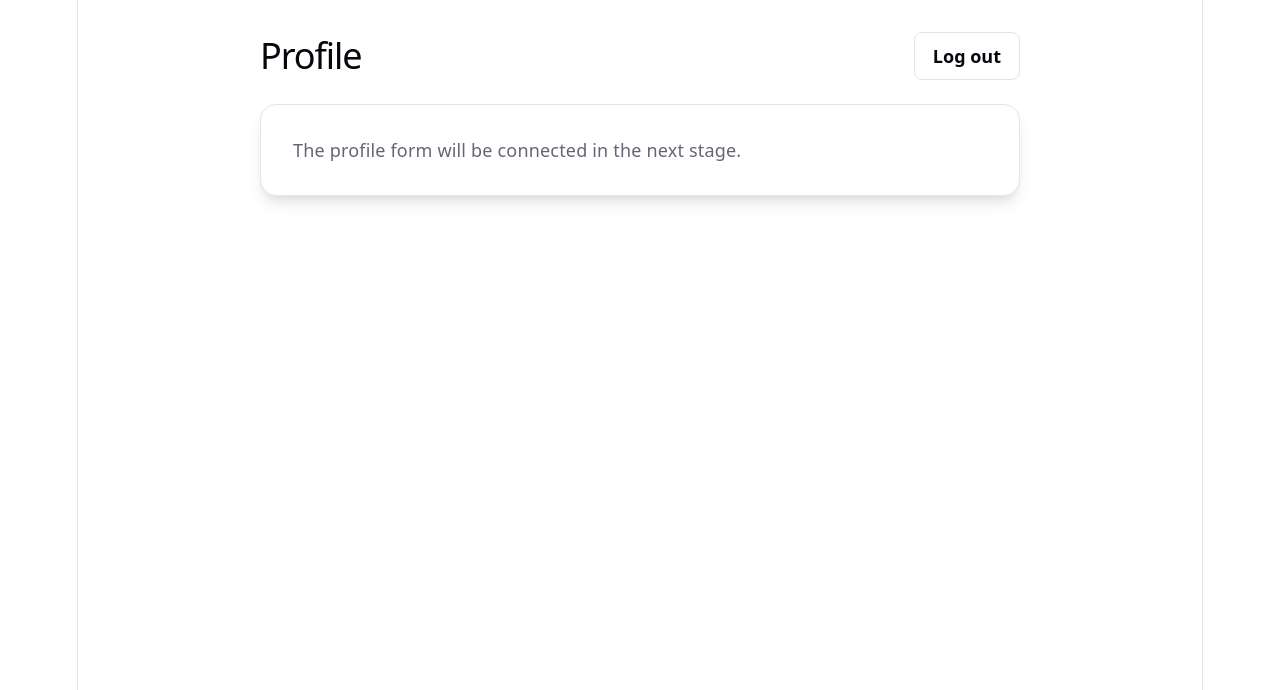
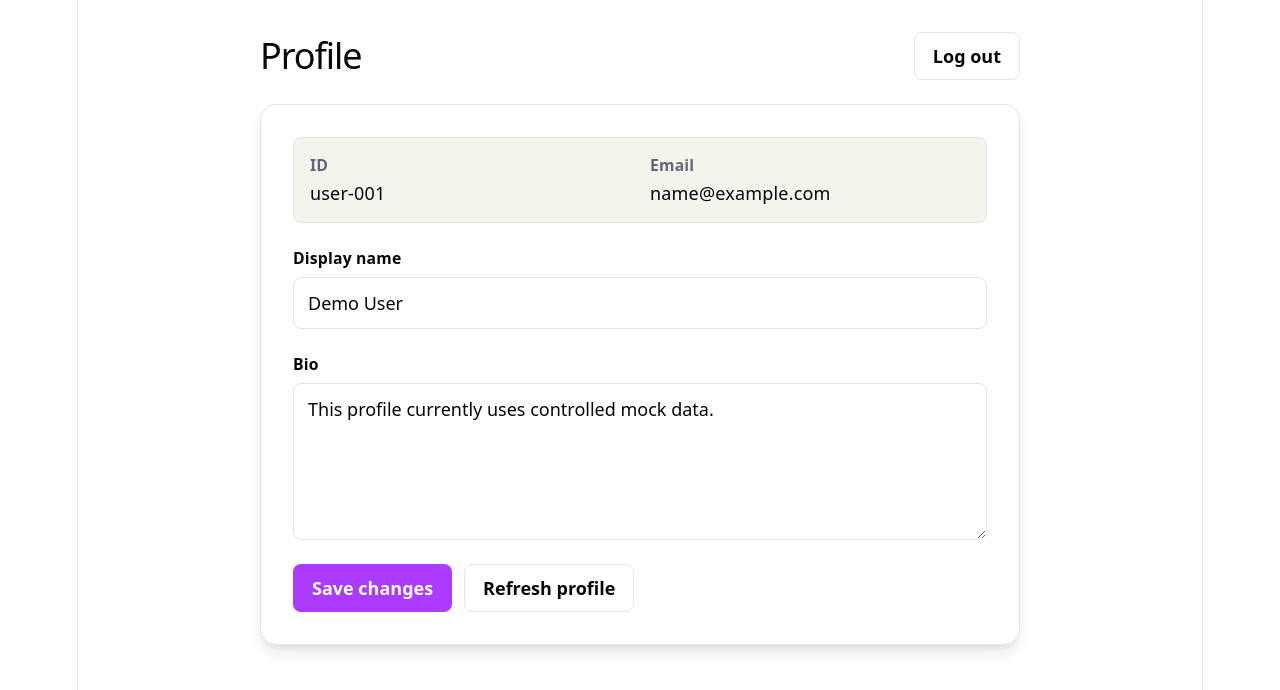
Before and after one commit to olafju/user-profile-web, a React (Vite) app: page /login in a window 1280 px wide. Both pictures are taken after typing "name@example.com", "Sample123" into the empty fields and a click on the button "Log in". Shown: the top 690 px of the page. Built offline with nearby package versions, Linux system fonts and the light colour scheme.

Commit message:
feat: connect profile page

```diff
--- a/src/App.tsx
+++ b/src/App.tsx
@@ -1,4 +1,5 @@
 import type { LoginCredentials } from './types/auth';
+import type { ProfileUpdate, UserProfile } from './types/profile';
 import { Navigate, Route, Routes } from 'react-router-dom';
 import LoginPage from './pages/LoginPage/LoginPage';
 import ProfilePage from './pages/ProfilePage/ProfilePage';
@@ -12,12 +13,34 @@ const wait = (delay: number) => {
   });
 };
 
+let mockProfile: UserProfile = {
+  id: 'user-001',
+  email: 'user@example.com',
+  displayName: 'Demo User',
+  bio: 'This profile currently uses controlled mock data.',
+};
+
 const mockLogin = async (credentials: LoginCredentials) => {
   await wait(800);
 
   if (credentials.password === 'wrong-password') {
     throw new Error('Invalid email or password.');
   }
+
+  mockProfile = { ...mockProfile, email: credentials.email };
+};
+
+const mockSaveProfile = async (changes: ProfileUpdate) => {
+  await wait(700);
+  mockProfile = { ...mockProfile, ...changes };
+
+  return { ...mockProfile };
+};
+
+const mockRefreshProfile = async () => {
+  await wait(500);
+
+  return { ...mockProfile };
 };
 
 function App() {
@@ -42,7 +65,12 @@ function App() {
         path="/profile"
         element={
           <ProtectedRoute>
-            <ProfilePage onLogout={endSession} />
+            <ProfilePage
+              initialProfile={{ ...mockProfile }}
+              saveProfile={mockSaveProfile}
+              refreshProfile={mockRefreshProfile}
+              onLogout={endSession}
+            />
           </ProtectedRoute>
         }
       />
--- a/src/components/organisms/ProfileForm/ProfileForm.tsx
+++ b/src/components/organisms/ProfileForm/ProfileForm.tsx
@@ -12,8 +12,8 @@ type ProfileFormProps = {
   profile: UserProfile;
   isSaving?: boolean;
   isRefreshing?: boolean;
-  saveError?: string;
-  saveSuccess?: string;
+  errorMessage?: string;
+  successMessage?: string;
   onChange: (profile: ProfileUpdate) => void;
   onSave: () => void;
   onRefresh: () => void;
@@ -23,8 +23,8 @@ function ProfileForm({
   profile,
   isSaving = false,
   isRefreshing = false,
-  saveError,
-  saveSuccess,
+  errorMessage,
+  successMessage,
   onChange,
   onSave,
   onRefresh,
@@ -73,10 +73,10 @@ function ProfileForm({
         onChange={handleBioChange}
       />
 
-      {saveError ? (
-        <Message variant="error">{saveError}</Message>
-      ) : saveSuccess ? (
-        <Message variant="success">{saveSuccess}</Message>
+      {errorMessage ? (
+        <Message variant="error">{errorMessage}</Message>
+      ) : successMessage ? (
+        <Message variant="success">{successMessage}</Message>
       ) : null}
 
       <div className="profile-form__actions">
--- a/src/pages/ProfilePage/ProfilePage.tsx
+++ b/src/pages/ProfilePage/ProfilePage.tsx
@@ -1,13 +1,101 @@
+import { useState } from 'react';
+import type { ProfileUpdate, UserProfile } from '../../types/profile';
+import ProfileForm from '../../components/organisms/ProfileForm/ProfileForm';
 import ProfileTemplate from '../../components/templates/ProfileTemplate/ProfileTemplate';
 
 type ProfilePageProps = {
+  initialProfile: UserProfile;
+  saveProfile: (profile: ProfileUpdate) => Promise<UserProfile>;
+  refreshProfile: () => Promise<UserProfile>;
   onLogout: () => void;
 };
 
-function ProfilePage({ onLogout }: ProfilePageProps) {
+const getErrorMessage = (error: unknown) => {
+  if (error instanceof Error && error.message) {
+    return error.message;
+  }
+
+  return 'Unable to update the profile. Try again.';
+};
+
+function ProfilePage({
+  initialProfile,
+  saveProfile,
+  refreshProfile,
+  onLogout,
+}: ProfilePageProps) {
+  const [profile, setProfile] = useState(initialProfile);
+  const [isSaving, setIsSaving] = useState(false);
+  const [isRefreshing, setIsRefreshing] = useState(false);
+  const [errorMessage, setErrorMessage] = useState<string>();
+  const [successMessage, setSuccessMessage] = useState<string>();
+
+  const clearMessages = () => {
+    setErrorMessage(undefined);
+    setSuccessMessage(undefined);
+  };
+
+  const handleChange = (changes: ProfileUpdate) => {
+    setProfile((currentProfile) => ({
+      ...currentProfile,
+      ...changes,
+    }));
+    clearMessages();
+  };
+
+  const handleSave = async () => {
+    if (isSaving || isRefreshing) {
+      return;
+    }
+
+    setIsSaving(true);
+    clearMessages();
+
+    try {
+      const savedProfile = await saveProfile({
+        displayName: profile.displayName,
+        bio: profile.bio,
+      });
+      setProfile(savedProfile);
+      setSuccessMessage('Profile saved successfully.');
+    } catch (error: unknown) {
+      setErrorMessage(getErrorMessage(error));
+    } finally {
+      setIsSaving(false);
+    }
+  };
+
+  const handleRefresh = async () => {
+    if (isSaving || isRefreshing) {
+      return;
+    }
+
+    setIsRefreshing(true);
+    clearMessages();
+
+    try {
+      const refreshedProfile = await refreshProfile();
+      setProfile(refreshedProfile);
+      setSuccessMessage('Profile refreshed successfully.');
+    } catch (error: unknown) {
+      setErrorMessage(getErrorMessage(error));
+    } finally {
+      setIsRefreshing(false);
+    }
+  };
+
   return (
     <ProfileTemplate title="Profile" onLogout={onLogout}>
-      <p>The profile form will be connected in the next stage.</p>
+      <ProfileForm
+        profile={profile}
+        isSaving={isSaving}
+        isRefreshing={isRefreshing}
+        errorMessage={errorMessage}
+        successMessage={successMessage}
+        onChange={handleChange}
+        onSave={handleSave}
+        onRefresh={handleRefresh}
+      />
     </ProfileTemplate>
   );
 }
```
